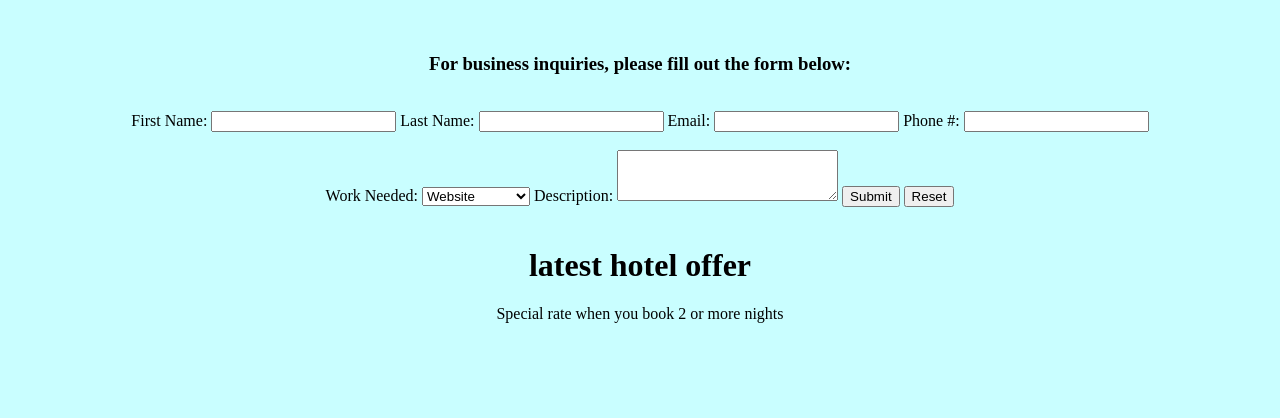
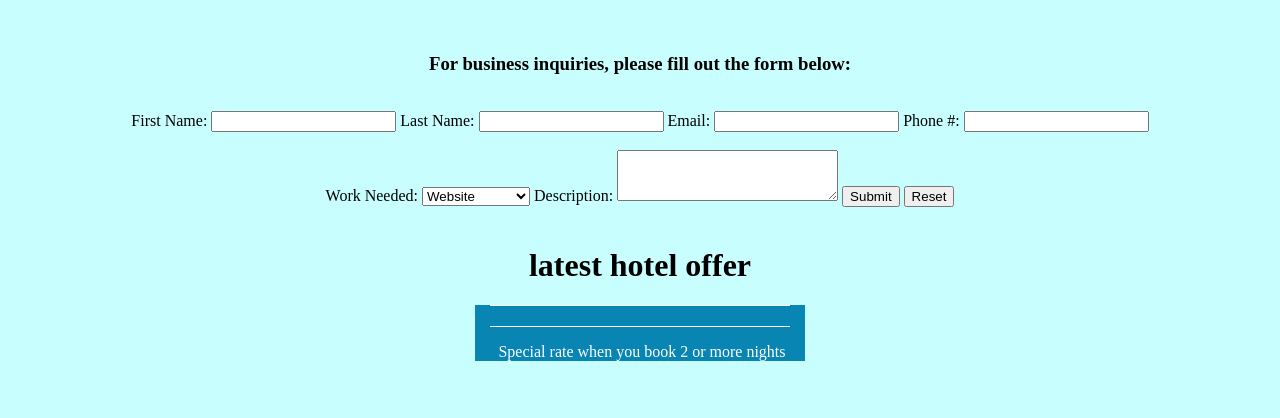
Before and after one commit to CParvi/Parvi-Designs, a plain HTML site: page business.html in a window 1280 px wide. Shown: the part 382-800 px from the top of the page. Drawn offline with Linux system fonts and the light colour scheme.

Commit message:
Update business.html

```diff
--- a/business.html
+++ b/business.html
@@ -2,7 +2,7 @@
 <!-- This website was created by: Clayton Parvi, 2/22/20 -->
 <html lang="en">
 <head>
-	<link rel="stylesheet" href="css/designstyles.css">
+	<link rel="stylesheet" href="css/ch03.css">
 	<title>Parvi Designs</title>
 	<meta charset="utf-8">
 	<meta name="viewport" content="width=device-width, initial-scale=1">
```
